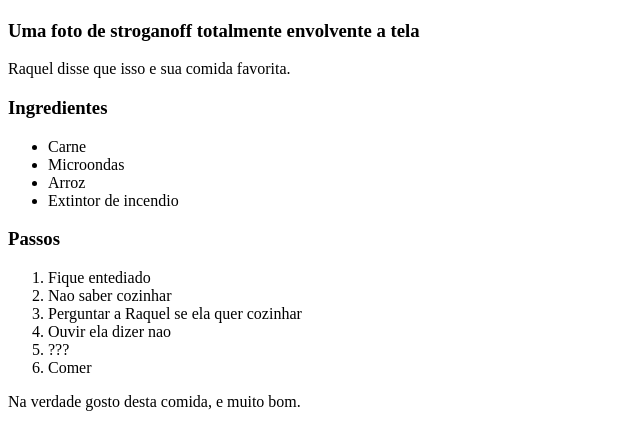
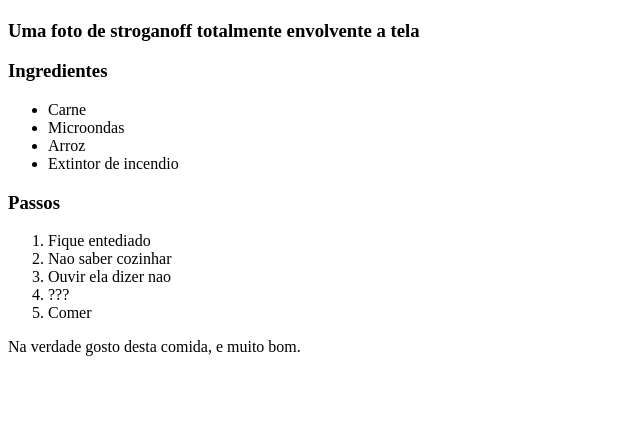
Before and after one commit to kimchiiboiii/odin-recipes, a plain HTML site: page recipes/stroganoff.html in a window 1280 px wide. Shown: the part 403-830 px from the top of the page, without its empty margins (0-640 px from the left). After the commit the page ends 800 px from the top, so only its background shows below. Drawn offline with Linux system fonts and the light colour scheme.

Commit message:
Update stroganoff.html

```diff
--- a/recipes/stroganoff.html
+++ b/recipes/stroganoff.html
@@ -8,7 +8,7 @@
         <img src="https://www.allrecipes.com/thmb/mSWde3PHTu-fDkbvWBw0D1JlS8U=/1500x0/filters:no_upscale():max_bytes(150000):strip_icc()/25202beef-stroganoff-iii-ddmfs-3x4-233-0f26fa477e9c446b970a32502468efc6.jpg"
         alt="Uma foto de stroganoff totalmente envolvente a tela" height="320" width="350">
     <h3>Uma foto de stroganoff totalmente envolvente a tela</h3>
-        <p>Raquel disse que isso e sua comida favorita. </p>
+
     <h3>Ingredientes</h3>
         <ul>
             <li>Carne</li>
@@ -20,7 +20,6 @@
         <ol>
             <li>Fique entediado</li>
             <li>Nao saber cozinhar</li>
-            <li>Perguntar a Raquel se ela quer cozinhar</li>
             <li>Ouvir ela dizer nao</li>
             <li>???</li>
             <li>Comer</li>
```
